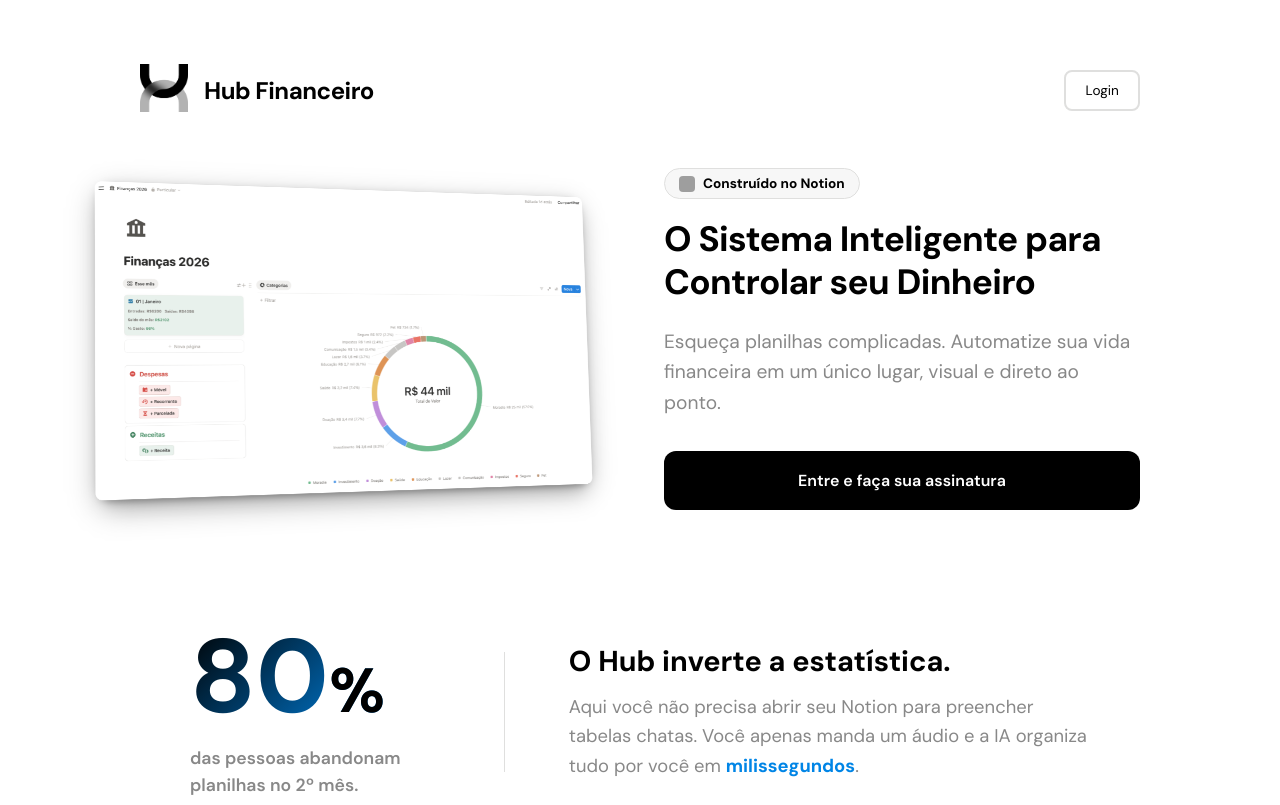
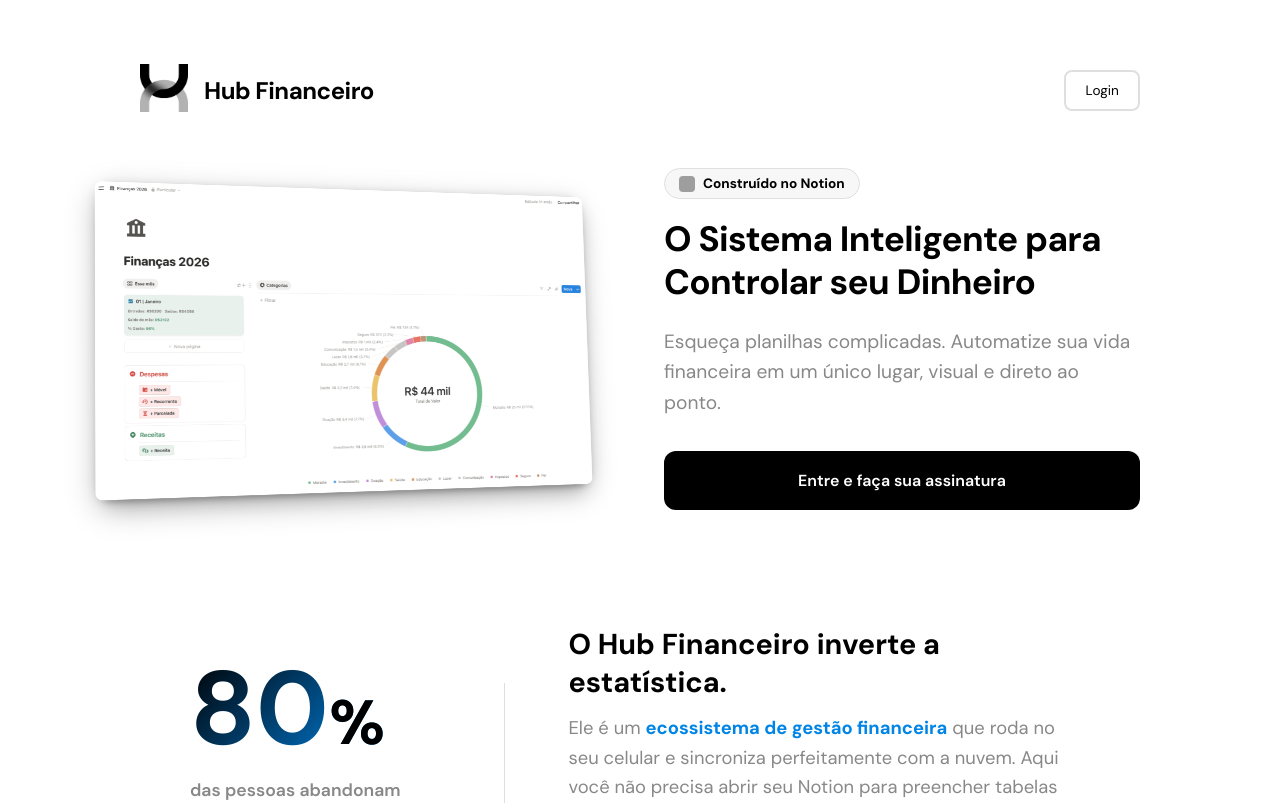
Before and after one commit to oipedrori/hubfinanceiro, a Next.js app: page / in a window 1280 px wide. Shown: the top 805 px of the page. Built offline with nearby package versions, Linux system fonts and the light colour scheme; no server answers; grey boxes are pictures that could not be loaded.

Commit message:
fix: clarifica conceito de ecossistema na sessao de dados

```diff
--- a/app/page.tsx
+++ b/app/page.tsx
@@ -174,8 +174,8 @@ function LandingContent() {
             </div>
             <div className="data-divider"></div>
             <div className="data-solution">
-              <h3>O Hub inverte a estatística.</h3>
-              <p>Aqui você não precisa abrir seu Notion para preencher tabelas chatas. Você apenas manda um áudio e a IA organiza tudo por você em <strong>milissegundos</strong>.</p>
+              <h3>O Hub Financeiro inverte a estatística.</h3>
+              <p>Ele é um <strong>ecossistema de gestão financeira</strong> que roda no seu celular e sincroniza perfeitamente com a nuvem. Aqui você não precisa abrir seu Notion para preencher tabelas chatas. Você apenas manda um áudio e a IA organiza tudo por você em <strong>milissegundos</strong>.</p>
             </div>
           </div>
 
```
